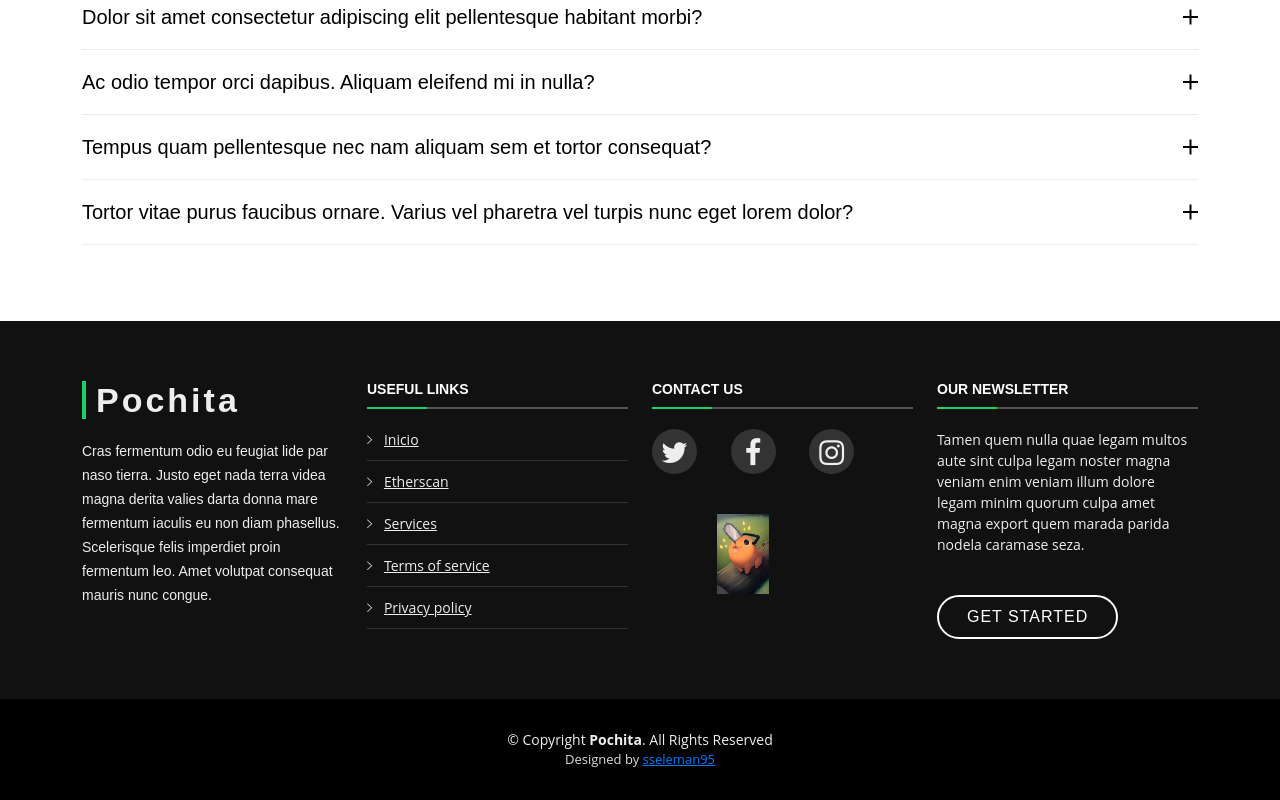
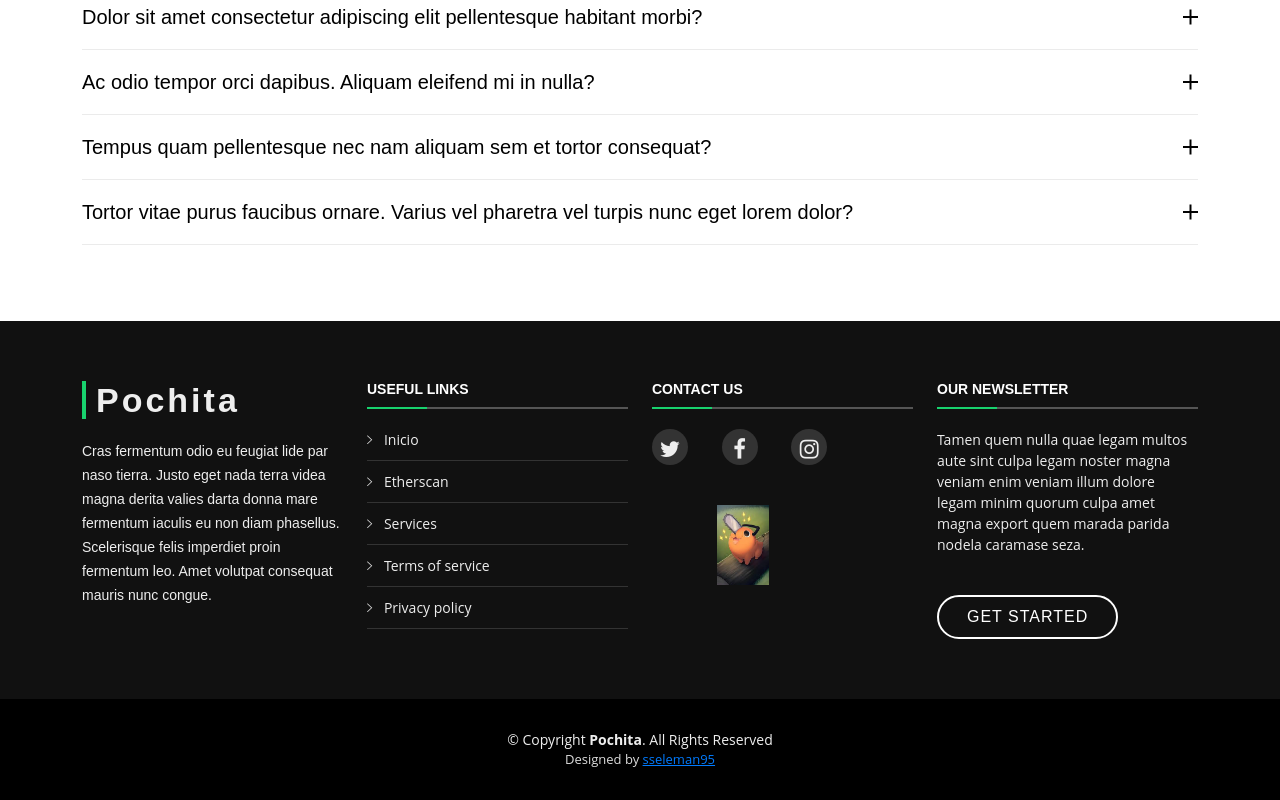
Before and after one commit to sseleman95/PochitaCoin, a plain HTML site: page index.html in a window 1280 px wide. Shown: the part 4406-5206 px from the top of the page. Drawn offline with Linux system fonts and the light colour scheme; files whose address does not match are found by name.

Commit message:
Fixed: footer-links
Signed-off-by: sseleman95 <sseleman95@gmail.com>

```diff
--- a/assets/css/style.css
+++ b/assets/css/style.css
@@ -1073,6 +1073,12 @@ h6 {
     #testimonials .testimonial-item p {
         width: 80%;
     }
+
+    #footer .footer-top .social-links a {
+        font-size: 22px;
+        width: 36px;
+        height: 36px;
+    }
 }
 
 @media (max-width: 991px) {
--- a/index.html
+++ b/index.html
@@ -423,11 +423,11 @@
           <div class="col-lg-3 col-md-6 footer-links">
             <h4>Useful Links</h4>
             <ul>
-              <li><i class="ion-ios-arrow-right"></i> <a href="#">Inicio</a></li>
-              <li><i class="ion-ios-arrow-right"></i> <a href="#">Etherscan</a></li>
-              <li><i class="ion-ios-arrow-right"></i> <a href="#">Services</a></li>
-              <li><i class="ion-ios-arrow-right"></i> <a href="#">Terms of service</a></li>
-              <li><i class="ion-ios-arrow-right"></i> <a href="#">Privacy policy</a></li>
+              <li><i class="ion-ios-arrow-right"></i> <a href="#" class="text-decoration-none">Inicio</a></li>
+              <li><i class="ion-ios-arrow-right"></i> <a href="#" class="text-decoration-none">Etherscan</a></li>
+              <li><i class="ion-ios-arrow-right"></i> <a href="#" class="text-decoration-none">Services</a></li>
+              <li><i class="ion-ios-arrow-right"></i> <a href="#" class="text-decoration-none">Terms of service</a></li>
+              <li><i class="ion-ios-arrow-right"></i> <a href="#" class="text-decoration-none">Privacy policy</a></li>
             </ul>
           </div>
 
```
